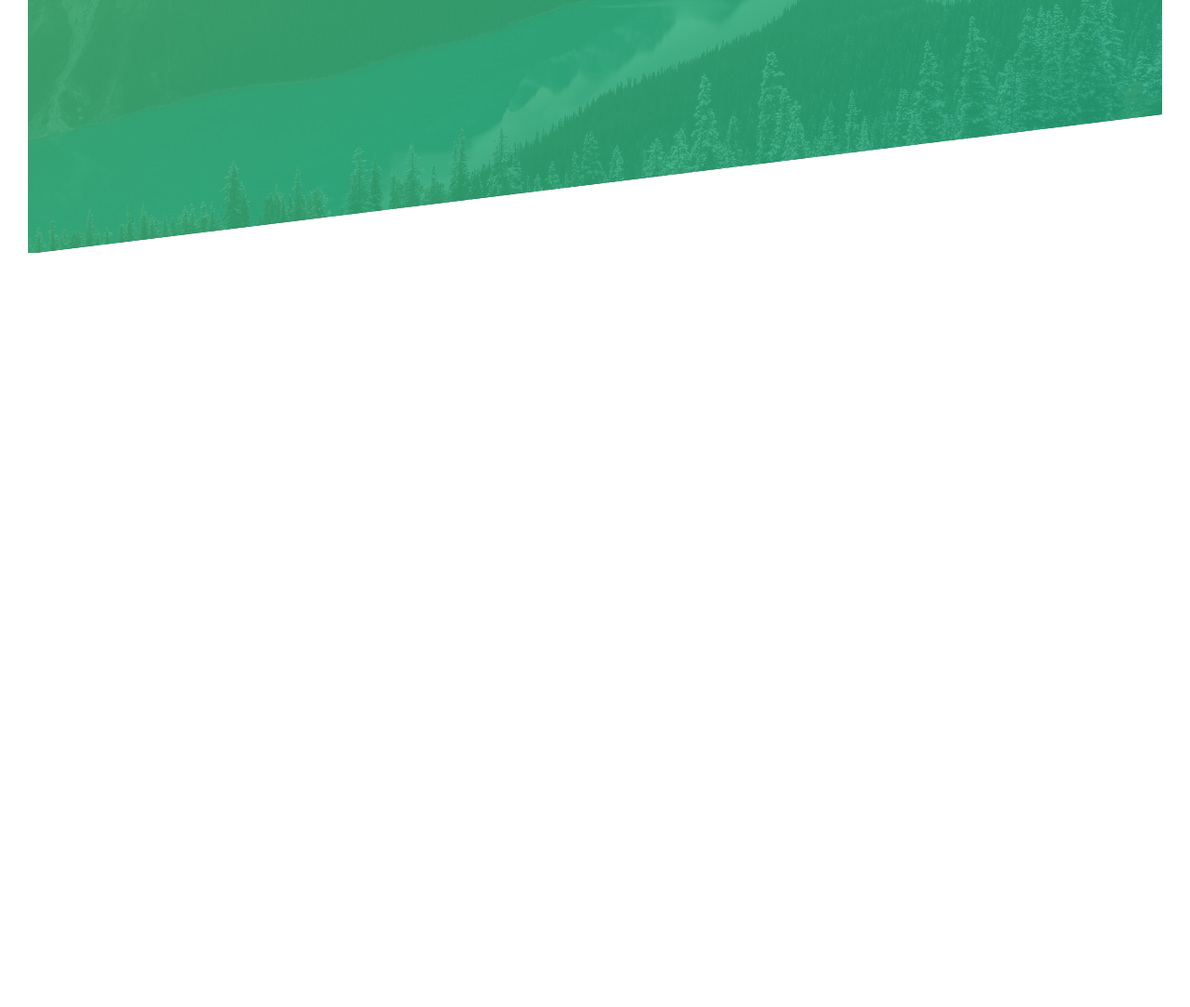
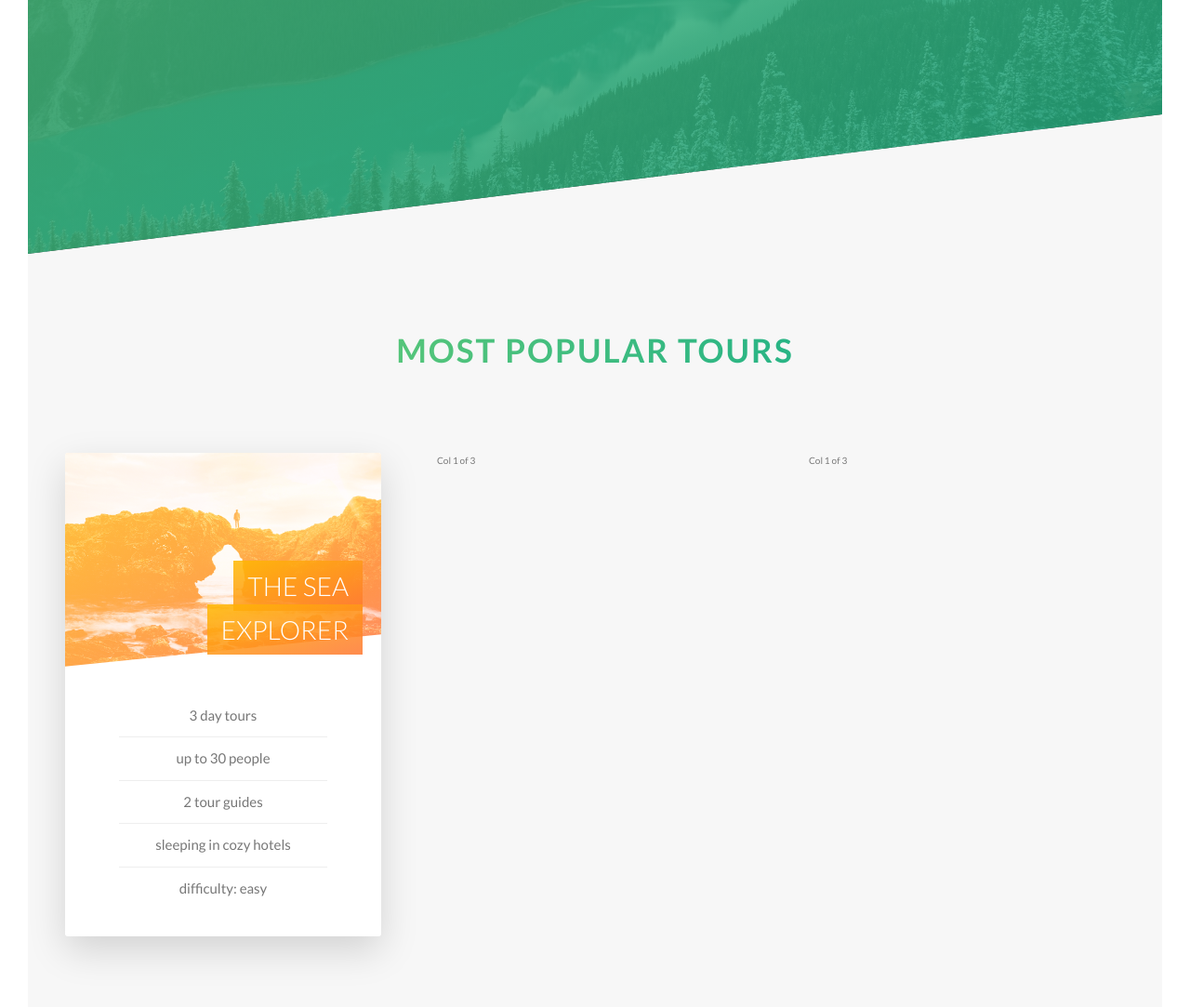
Before and after one commit to atena123/Notorius_with_floats-sass, a website: page index.html in a window 1280 px wide. Shown: the part 1885-2968 px from the top of the page at 93% size. Before the commit the page ends 2157 px from the top, so only its background shows below. Drawn offline with Linux system fonts and the light colour scheme.

Commit message:
create first card functionality

```diff
--- a/index.html
+++ b/index.html
@@ -132,6 +132,46 @@
           </div>
         </div>
       </section>
+
+      <section class="section-tours">
+        <div class="u-center-text u-margin-bottom-big">
+          <h2 class="heading-secondary">Most popular tours</h2>
+        </div>
+        <div class="row">
+          <div class="col-1-of-3">
+            <div class="card">
+              <div class="card__side card__side--front">
+                <div class="card__picture card__picture--1">&nbsp;</div>
+                <h4 class="card__heading">
+                  <span class="card__heading-span card__heading-span--1"
+                    >The Sea Explorer</span
+                  >
+                </h4>
+                <div class="card__details">
+                  <ul>
+                    <li>3 day tours</li>
+                    <li>up to 30 people</li>
+                    <li>2 tour guides</li>
+                    <li>sleeping in cozy hotels</li>
+                    <li>difficulty: easy</li>
+                  </ul>
+                </div>
+              </div>
+              <div class="card__side card__side--back card__side--back-1">
+                <div class="card__cta">
+                  <div class="card__price-box">
+                    <p class="card__price-only">Only</p>
+                    <p class="card__price-value">$297</p>
+                  </div>
+                  <a href="#" class="btn btn--white">Book Now!</a>
+                </div>
+              </div>
+            </div>
+          </div>
+          <div class="col-1-of-3">Col 1 of 3</div>
+          <div class="col-1-of-3">Col 1 of 3</div>
+        </div>
+      </section>
     </main>
     <!--
     <section class="grid-test">
--- a/sass/abstractions/_variables.scss
+++ b/sass/abstractions/_variables.scss
@@ -3,7 +3,14 @@ $color-primary: #7ed56f;
 $color-primary-light: #55c57a;
 $color-primary-dark: #28b485;
 
+$color-secondary-light: #ffb900;
+$color-secondary-dark: #ff7730;
+
+$color-tertiary-light: #2998ff;
+$color-tertiary-dark: #5643fa;
+
 $color-grey-light-1: #f7f7f7;
+$color-grey-light-2: #eee;
 
 $color-grey-dark: #777;
 $color-white: #fff;
--- /dev/null
+++ b/sass/components/_card.scss
@@ -0,0 +1,141 @@
+.card {
+  //FUNCTIONALITY
+  perspective: 150rem;
+  -moz-perspective: 150rem;
+  position: relative;
+  height: 52rem;
+
+  &__side {
+    height: 52rem;
+    transition: all 8s ease;
+    position: absolute;
+    top: 0;
+    left: 0;
+    width: 100%;
+    backface-visibility: hidden;
+    border-radius: 3px;
+    overflow: hidden;
+    box-shadow: 0 1.5rem 4rem rgba($color-black, 0.15);
+
+    &--front {
+      background-color: $color-white;
+    }
+
+    &--back {
+      transform: rotateY(180deg);
+
+      &-1 {
+        background-image: linear-gradient(
+          to right bottom,
+          $color-secondary-light,
+          $color-secondary-dark
+        );
+      }
+    }
+  }
+
+  &:hover &__side--front {
+    transform: rotateY(-180deg);
+  }
+
+  &:hover &__side--back {
+    transform: rotateY(0);
+  }
+
+  //FRONT SIDE STYLING
+  &__picture {
+    background-size: cover;
+    height: 23rem;
+    background-blend-mode: screen;
+    -webkit-clip-path: polygon(0 0, 100% 0, 100% 85%, 0 100%);
+    clip-path: polygon(0 0, 100% 0, 100% 85%, 0 100%);
+
+    &--1 {
+      background-image: linear-gradient(
+          to right bottom,
+          $color-secondary-light,
+          $color-secondary-dark
+        ),
+        url(../img/nat-5.jpg);
+    }
+
+    &--2 {
+      background-image: url(../img/nat-5.jpg);
+    }
+
+    &--3 {
+      background-image: url(../img/nat-5.jpg);
+    }
+  }
+
+  &__heading {
+    font-size: 2.8rem;
+    font-weight: 300;
+    text-transform: uppercase;
+    text-align: right;
+    color: $color-white;
+    position: absolute;
+    top: 12rem;
+    right: 2rem;
+    width: 75%;
+  }
+
+  &__heading-span {
+    padding: 1rem 1.5rem;
+    -webkit-box-decoration-break: clone;
+    box-decoration-break: clone;
+    &--1 {
+      background-image: linear-gradient(
+        to right bottom,
+        rgba($color-secondary-light, 0.85),
+        rgba($color-secondary-dark, 0.85)
+      );
+    }
+  }
+
+  &__details {
+    padding: 3rem;
+    ul {
+      list-style: none;
+      width: 80%;
+      margin: 0 auto;
+
+      li {
+        text-align: center;
+        font-size: 1.5rem;
+        padding: 1rem;
+
+        &:not(:last-child) {
+          border-bottom: 1px solid $color-grey-light-2;
+        }
+      }
+    }
+  }
+
+  // BACK SIDE STYLING
+
+  &__cta {
+    position: absolute;
+    top: 50%;
+    left: 50%;
+    transform: translate(-50%, -50%);
+    width: 90%;
+    text-align: center;
+  }
+
+  &__price-box {
+    text-align: center;
+    color: $color-white;
+    margin-bottom: uppercase;
+  }
+
+  &__price-only {
+    font-size: 1.4rem;
+    text-transform: uppercase;
+  }
+
+  &__price-value {
+    font-size: 6rem;
+    font-weight: 100;
+  }
+}
--- a/sass/main.scss
+++ b/sass/main.scss
@@ -10,6 +10,7 @@
 @import "components/button";
 @import "components/composition";
 @import "components/feature-box";
+@import "components/card";
 
 @import "layout/grid";
 @import "layout/header";
--- a/sass/pages/_home.scss
+++ b/sass/pages/_home.scss
@@ -21,3 +21,9 @@
     transform: skewY(7deg);
   }
 }
+
+.section-tours {
+  background-color: $color-grey-light-1;
+  padding: 25rem 0 50rem 0;
+  margin-top: -10rem;
+}
```
Also changed, not shown: css/style.css.
